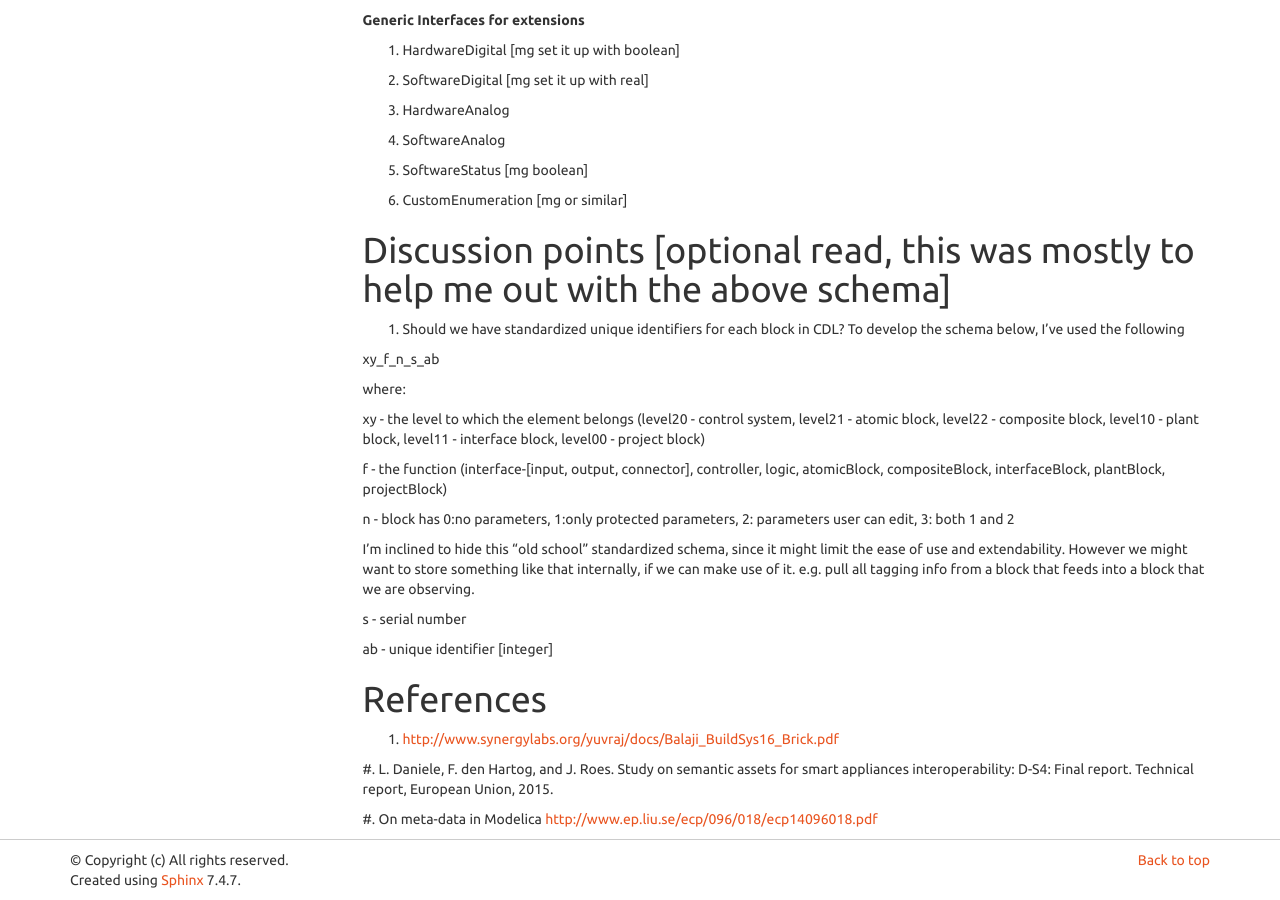
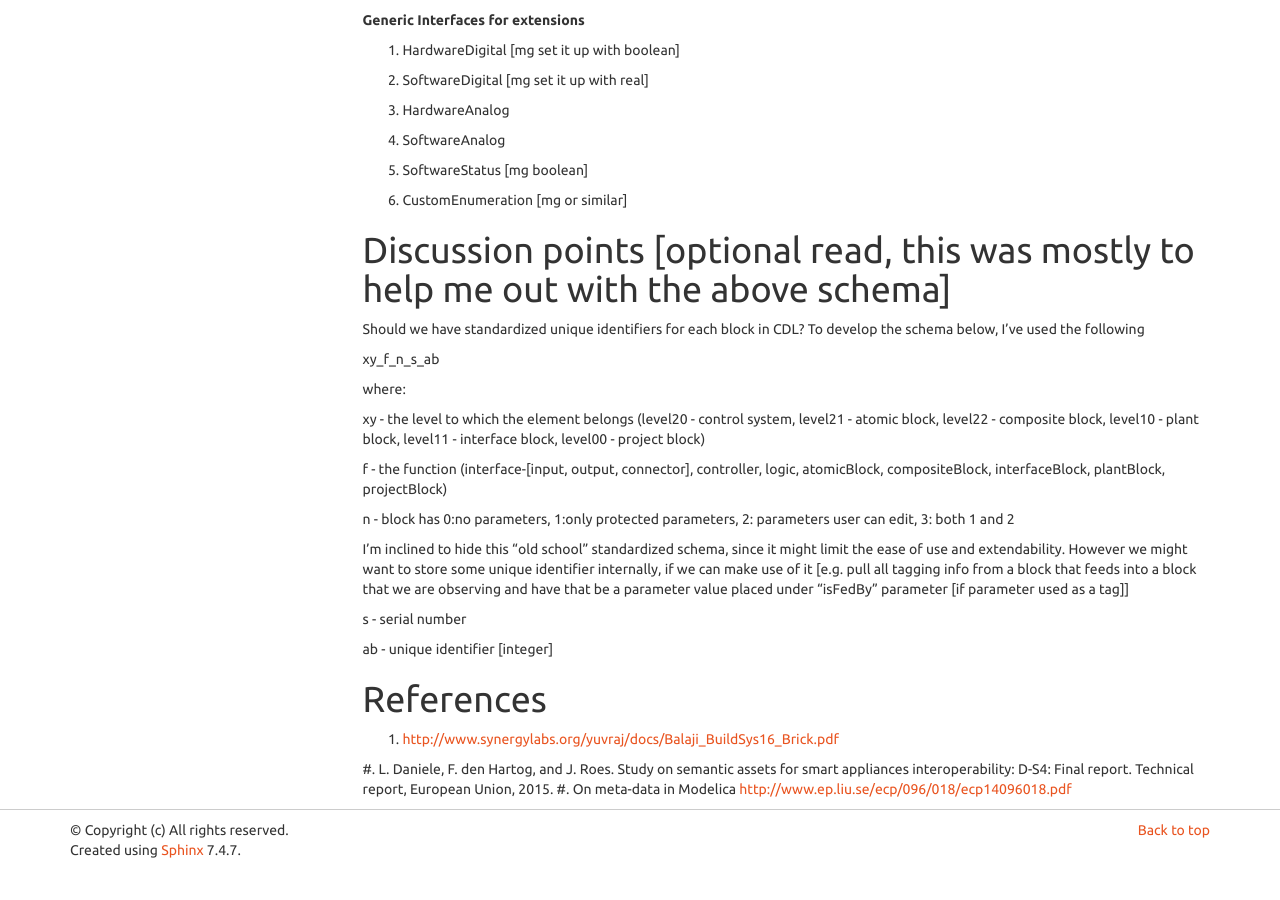
Before and after one commit to lbl-srg/obc, a Sphinx documentation site: the page built from specification/source/draftTaggingConcept.rst, in a window 1280 px wide and 900 px high, scrolled down 5319 px. Built offline with Sphinx 7.4.7, drawn with Linux system fonts in a browser that asks for light colours; after the commit the page ends 6189 px from its top, so only the background shows below that.

Commit message:
minor edit

```diff
--- a/specification/source/draftTaggingConcept.rst
+++ b/specification/source/draftTaggingConcept.rst
@@ -275,7 +275,7 @@ There should be an Input, Output, and a Connector for each of the listed:
 
 Discussion points [optional read, this was mostly to help me out with the above schema]
 ----------------------
-#. Should we have standardized unique identifiers for each block in CDL? To develop the schema below, I've used the following
+Should we have standardized unique identifiers for each block in CDL? To develop the schema below, I've used the following
 
 xy_f_n_s_ab
 
@@ -287,7 +287,7 @@ f - the function (interface-[input, output, connector], controller, logic, atomi
 
 n - block has 0:no parameters, 1:only protected parameters, 2: parameters user can edit, 3: both 1 and 2
 
-I'm inclined to hide this "old school" standardized schema, since it might limit the ease of use and extendability. However we might want to store something like that internally, if we can make use of it. e.g. pull all tagging info from a block that feeds into a block that we are observing.
+I'm inclined to hide this "old school" standardized schema, since it might limit the ease of use and extendability. However we might want to store some unique identifier internally, if we can make use of it [e.g. pull all tagging info from a block that feeds into a block that we are observing and have that be a parameter value placed under "isFedBy" parameter [if parameter used as a tag]]
 
 s - serial number
 
@@ -295,11 +295,10 @@ ab - unique identifier [integer]
 
 References
 ---------
+
 #. http://www.synergylabs.org/yuvraj/docs/Balaji_BuildSys16_Brick.pdf
-
 #. L. Daniele, F. den Hartog, and J. Roes. Study on semantic
 assets for smart appliances interoperability: D-S4: Final
 report. Technical report, European Union, 2015.
-
 #. On meta-data in Modelica
 http://www.ep.liu.se/ecp/096/018/ecp14096018.pdf
```
